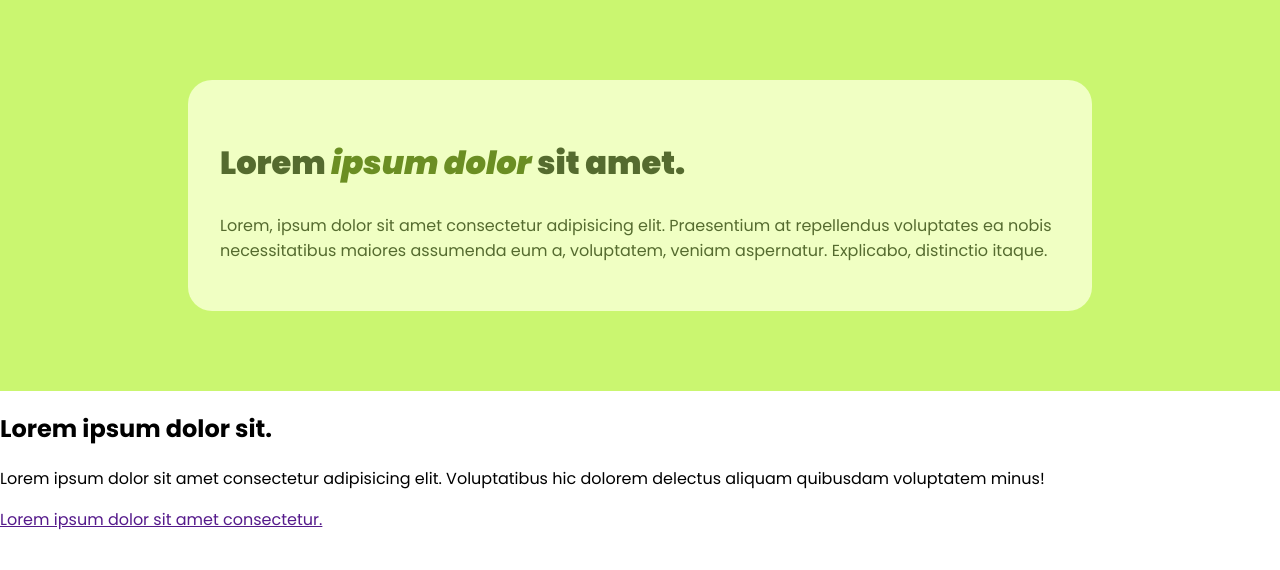
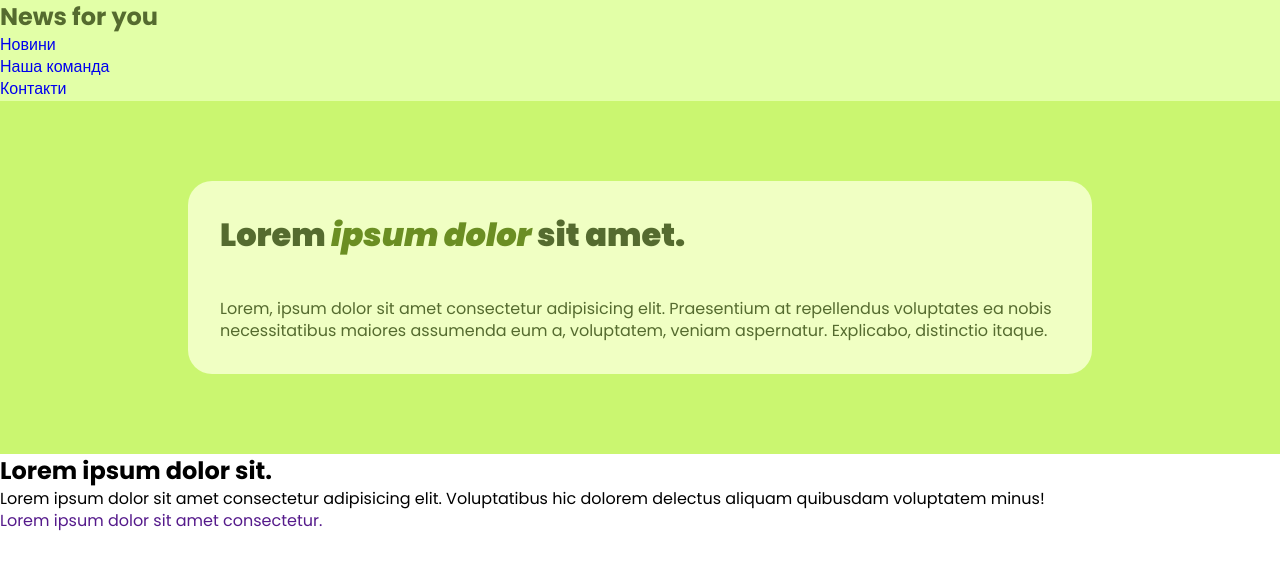
Before and after one commit to elen-purple/lesson-9, a plain HTML site: page index.html in a window 1280 px wide. Drawn offline with Linux system fonts and the light colour scheme.

Commit message:
makes more css

```diff
--- a/css/styles.css
+++ b/css/styles.css
@@ -1,6 +1,32 @@
+* {
+  margin: 0;
+  padding: 0;
+}
+
 body {
   font-family: "Poppins", sans-serif;
   margin: 0;
+  line-height: 1.4;
+}
+
+a {
+  text-decoration-line: none;
+}
+
+/* header */
+
+.header {
+  background-color: rgb(226, 255, 167);
+}
+
+.header-logo {
+  color: olivedrab;
+  font-size: 24px;
+  font-weight: 700;
+}
+
+.header-logo:hover {
+  color: darkolivegreen;
 }
 
 /* hero section styles */
@@ -24,6 +50,8 @@ body {
   font-weight: 900;
   color: darkolivegreen;
   font-size: 32px;
+  margin: 0;
+  margin-bottom: 40px;
 }
 
 .hero-section-title-span {
--- a/index.html
+++ b/index.html
@@ -13,6 +13,19 @@
     <link rel="stylesheet" href="./css/styles.css" />
   </head>
   <body>
+    <header class="header">
+      <a href="./index.html" class="header-logo">
+        <span class="header-logo-span">News</span> for you
+      </a>
+      <nav class="nav">
+        <ul class="nav-list">
+          <li class="nav-item"><a href="#news">Новини</a></li>
+          <li class="nav-item"><a href="#">Наша команда</a></li>
+          <li class="nav-item"><a href="#">Контакти</a></li>
+        </ul>
+      </nav>
+    </header>
+    <main class="main">
       <!-- hero section -->
       <section class="hero-section">
         <div class="hero-section-text">
@@ -21,24 +34,27 @@
             amet.
           </h1>
           <p class="hero-section-description">
-          Lorem, ipsum dolor sit amet consectetur adipisicing elit. Praesentium
-          at repellendus voluptates ea nobis necessitatibus maiores assumenda
-          eum a, voluptatem, veniam aspernatur. Explicabo, distinctio itaque.
+            Lorem, ipsum dolor sit amet consectetur adipisicing elit.
+            Praesentium at repellendus voluptates ea nobis necessitatibus
+            maiores assumenda eum a, voluptatem, veniam aspernatur. Explicabo,
+            distinctio itaque.
           </p>
         </div>
       </section>
-    <!-- article section -->
-    <section class="article-section">
-      <article class="article-section-article">
-        <h2 class="article-title">Lorem ipsum dolor sit.</h2>
-        <p class="article-description">
-          Lorem ipsum dolor sit amet consectetur adipisicing elit. Voluptatibus
-          hic dolorem delectus aliquam quibusdam voluptatem minus!
+      <!-- news section -->
+      <section id="news" class="news-section">
+        <article class="news-section-article">
+          <h2 class="news-title">Lorem ipsum dolor sit.</h2>
+          <p class="news-description">
+            Lorem ipsum dolor sit amet consectetur adipisicing elit.
+            Voluptatibus hic dolorem delectus aliquam quibusdam voluptatem
+            minus!
           </p>
-        <a href="" class="article-link"
-          >Lorem ipsum dolor sit amet consectetur.</a
-        >
+          <a href="" class="news-link">
+            Lorem ipsum dolor sit amet consectetur.
+          </a>
         </article>
       </section>
+    </main>
   </body>
 </html>
```
Lines whose indentation alone changed are shown as unchanged.
